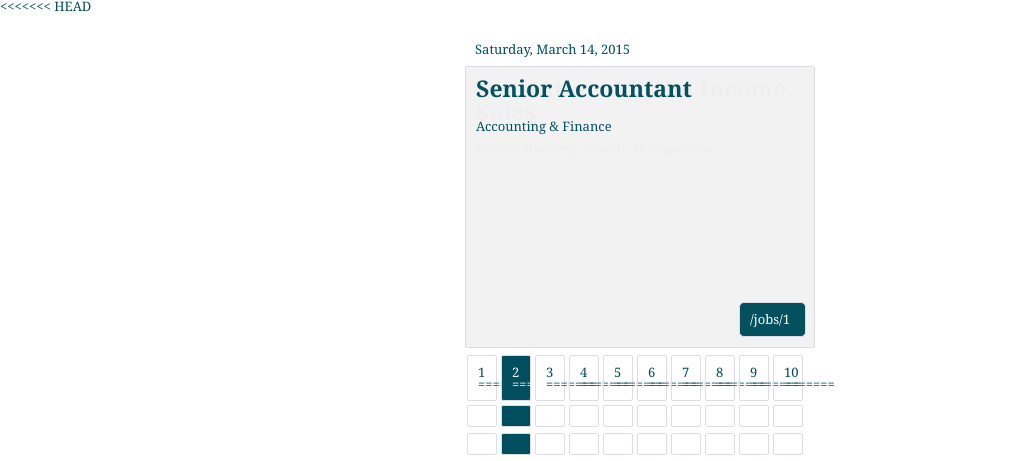
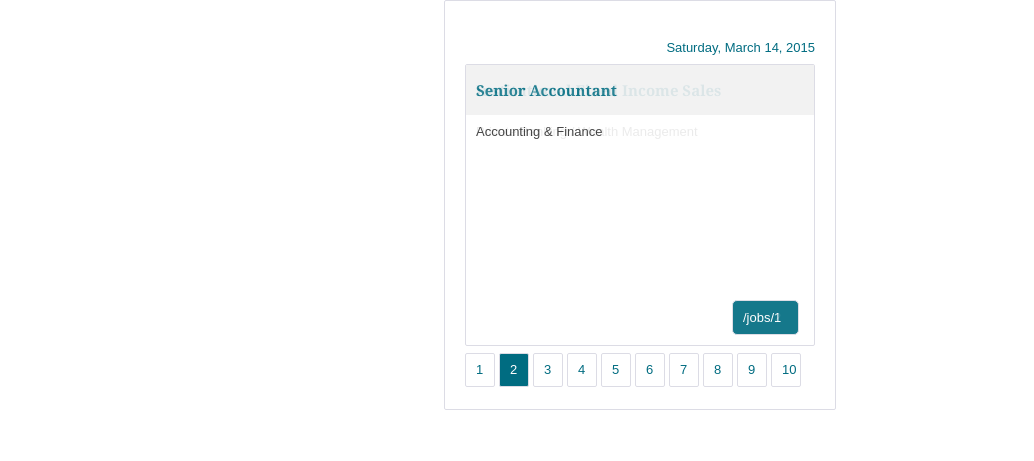
Before and after one commit to lybstore/image-flickr, a plain HTML site: page index.html in a window 1280 px wide. Shown: the top 461 px of the page, without its empty margins (0-1034 px from the left). Drawn offline with nearby package versions, Linux system fonts and the light colour scheme.

Commit message:
add modulus to image tickr, which limit the slides to only display 10

```diff
--- a/app/controllers/tickCtrl.js
+++ b/app/controllers/tickCtrl.js
@@ -32,7 +32,7 @@ app.service("tickrService", function ($http, $q){
     var timer;
 	$scope.startAuto = function() {
 	  	timer = $interval(function(){
-	  		$scope.jobNotification = ($scope.jobNotification + 1) % $scope.jobs.length;
+	  		$scope.jobNotification = ($scope.jobNotification + 1) % 10;
 	  	}, 5000);
 	};
 
@@ -41,7 +41,7 @@ app.service("tickrService", function ($http, $q){
 
 	 };
 
-	$scope.showJobNotification = function (index) {
+		$scope.showJobNotification = function (index) {
 		if (timer){
 			$interval.cancel(timer);
 			$scope.startAuto();
@@ -49,5 +49,14 @@ app.service("tickrService", function ($http, $q){
 		$scope.jobNotification = index;
 	};
 
+	$scope.stopAuto = function() {
+	  console.log('tickCtrl.stopAuto() triggered');
+	  if(timer) {
+  	  $interval.cancel(timer);
+  	  timer = undefined;
+	  }
+	}
+
+
 
 });
--- a/app/data/jobs.json
+++ b/app/data/jobs.json
@@ -2,6 +2,8 @@
 	"name": "jobticker",
 	"version": ".5",
 	"date": "2011-09-01T11:31:22.042Z",
+
+
 	"jobs": [
 		{
 			"jobTitle": "Senior Accountant",
@@ -63,5 +65,11 @@
 			"sector": "HR & Recruitment",
 			"link": "/jobs/12"
 		}
-	]
+	],
+
+	"title": [
+				{"widgetTitle": "Latest Jobs"}
+
+			 ]
+
 }
--- a/app/styles/sass/Atoms/_body.scss
+++ b/app/styles/sass/Atoms/_body.scss
@@ -2,15 +2,17 @@
 
 $none: none;
 $default: 0px;
-$body-font: georgia, sans-serif;
+$body-font: arial, sans-serif;
+$heading-font: georgia, sans-serif;
 $body-font-size: 13px;
-$heading-font-size: 23px;
+$heading-font-size: 15px;
 $bold: bold;
 $white: #fff;
-$green: #004e5e;
+$green: #006c81;
+$screen-font-color: #333;
 $full-width: 100%;
 $header-bg: rgba(0,0,0,.6);
-$default-padding: 15px;
+$default-padding: 10px;
 $hover-boarder: #680000;
 $search-box-width: 200px;
 
@@ -32,6 +34,51 @@ $search-box-width: 200px;
   top: 0;
 }
 
+@mixin default-border($default){
+	border: 1px solid #dcdce5;
+}
+
+@mixin widget-border-radius($none){
+	border-radius: 2px;
+}
+
+@mixin indentifer-styles($default){
+	margin: 2px;
+	width: 8px;
+	border: 1px solid #dcdce5;
+	@include widget-border-radius($default);
+	display: inline-block;
+	transition: opacity 1s;
+	line-height: 12px;
+	&:hover{
+		background-color: $green;
+		transition: all 0.2s ease-in-out;
+		color: $white;
+	}
+	p{
+		margin: 0px;
+		padding: 0px;
+		color: $green;
+	}
+}
+
+@mixin widget-slider-btn($default){
+	position: absolute;
+	bottom: 10px;
+	border: 1px solid #dcdce5;
+	right: 15px;
+	width: 45px;
+	color: $white;
+	background-color: $green;
+	border-radius: 5px;
+	transition: all 0.1s ease-in-out;
+	&:hover{
+		background-color: $white;
+		transition: all 0.1s ease-in-out;
+		color: $green;
+	}
+}
+
 
 // GLOBAL STYLES
 
@@ -48,11 +95,19 @@ body{
 }
 
 h1,h2,h3,h4,p,span,pre,a{
-	padding: 10px;}
+	padding: $default-padding;
+}
 
-h1{
+h1, h2{
 	font-size: $heading-font-size;
 	font-weight: $bold;
+	font-family: $heading-font;
+}
+
+h2{
+	background: #f2f2f2;
+  	height: $default + 30;
+  	line-height: $default + 30;
 }
 
 a{
@@ -60,3 +115,7 @@ a{
 	cursor: pointer;
 	color: $green;
 }
+
+p{
+	color: $screen-font-color;
+}
--- a/app/styles/sass/Atoms/_tickr.scss
+++ b/app/styles/sass/Atoms/_tickr.scss
@@ -2,66 +2,59 @@
 	position: relative;
 	width: 350px;
 	margin: 0 auto;
+	padding: 10px 20px 20px;
+	@include default-border($default);
+	@include widget-border-radius($default);
+	h3{
+		text-align: right;
+		padding: 10px 0;
+	}
 }
 
 .tickrSlider{
-	width: 100%;
-	border: 1px solid #dcdce5;
+	width: $full-width;
+	@include default-border($default);
 	max-width: 348px;
 	height: 280px;
-	background-color: #f2f2f2;
 	position: relative;
-	border-radius: 2px;
+	@include widget-border-radius($default);
 }
 
 .indentifer-container{
 	position: relative;
 	margin-top: 5px;
-	:last-child{
-		margin-right: 8px;
+	:first-child{
+		margin-left: 0px;
 
 	}
 }
 
 .tickSlider-indentifer{
-	margin: 2px;
-	width: 8px;
-	border: 1px solid #dcdce5;
-	border-radius: 2px;
-	display: inline-block;
-	transition: opacity 1s;
-	line-height: 12px;
-	&:hover{
-		background-color: $green;
-		transition: all 0.2s ease-in-out;
-		color: $white;
-	}
-	p{
-		margin: 0px;
-		padding: 0px;
-	}
+	@include indentifer-styles($default);
 }
 
 .active{
 	background-color: $green;
 	transition: opacity 1s;
-	color: $white;
 	width: 8px;
-	border: 1px solid #dcdce5;
-
+	@include default-border($default);
+	p{
+		color: $white;
+	}
 }
 
 .tickrSlider-inner{
 	position: relative;
-	width: 350px;
+	width: 348px;
 	height: 280px;
+	cursor: pointer;
 }
 
 .tickrSlider-slide{
 	opacity:0;
 	position: absolute;
 	top: 0;
-	transition: opacity 3s;
+	transition: opacity 1s;
 }
 
 .job-active{
@@ -69,19 +62,6 @@
 }
 
 .tickrSlide-info{
-	position: absolute;
-	bottom: 10px;
-	border: 1px solid #dcdce5;
-	right: 10px;
-	width: 45px;
-	color: $white;
-	background-color: $green;
-	border-radius: 5px;
-	transition: all 0.1s ease-in-out;
 	z-index: 800;
-	&:hover{
-		background-color: $white;
-		transition: all 0.1s ease-in-out;
-		color: $green;
-	}
+	@include widget-slider-btn($default);
 }
--- a/app/styles/sass/Components/_grids.scss
+++ /dev/null
@@ -1,10 +0,0 @@
-// Requirements
-// ============
-
-@import "susy";
-
-$susy: (
-  flow: ltr,
-  columns: 12,
-  gutters: 1/4,
-);
--- a/app/styles/sass/Components/_header.scss
+++ /dev/null
@@ -1,8 +0,0 @@
-header{
-	position: fixed;
-	width: $full-width;
-	background-color: $header-bg;
-	@include no-margins($none);
-	padding: $default-padding;
-	height: 50px;
-}
--- a/app/styles/sass/Molecules/_search-box.scss
+++ /dev/null
@@ -1,40 +0,0 @@
-
-.search-box-container{
-	position: relative;
-	width: $search-box-width;
-	display: inline-block;
-	margin: 15px 50px;
-	float: right;
-	@include breakpoint(max-width 600px){
-		width: $search-box-width - 80;
-	}
-}
-
-.search-box{
-	width: $full-width;
-	padding: $default-padding / 3;
-	border: 2px solid $white;
-	border-radius: 2px $white;
-	@include none-select($none);
-	transition: 0.5s ease-in-out;
-	&:hover{
-		border: 2px solid $hover-boarder;
-		transition: 0.5s ease-in-out;
-	}
-}
-
-.search-box-icon{
-	position: absolute;
-	right: 0;
-	z-index: 9;
-	padding: $default-padding / 3 0;
-}
-
-.slide-show{
-	height: $search-box-width;
-	width: $search-box-width;
-	max-width: 80px;
-	max-height: 80px;
-	overflow: hidden;
-
-}
--- a/index.html
+++ b/index.html
@@ -16,19 +16,19 @@
 
 
 	<body>
-	<section class="wrapper" data-ng-app="tickrApp">
-<<<<<<< HEAD
 
 
+	<section class="wrapper" data-ng-app="tickrApp">
+			<div class="tickr-container" data-ng-controller="tickCtrl">
+				<h1>{{job.title.widgetTitle}}</h1>
 
-	<div class="tickr-container">
-		<h1></h1>
-		<div data-ng-controller="tickCtrl">
+				<div>
 					<h3>{{date | date:'fullDate' : 'GMT'}}</h3>
-			<ul class="tickrSlider">
+
+					<ul ng-mouseover="stopAuto()" ng-mouseleave="startAuto()" class="tickrSlider">
 						<li class="tickrSlider-slide" ng-class="{'job-active' :isActive($index)}" data-ng-repeat="job in jobs">
 							<div class="tickrSlider-inner">
-						<h1>{{job.jobTitle}}</h1>
+								<h2>{{job.jobTitle}}</h2>
 								<p>{{job.sector}}</p>
 								<a class="tickrSlide-info" href="{{job.link}}">{{job.link}}</a>
 							</div>
@@ -38,28 +38,10 @@
 					<nav class="indentifer-container">
 						<a class="tickSlider-indentifer" data-ng-repeat="job in jobs | limitTo : 10" ng-class="{'active' :isActive($index)}" ng-click="showJobNotification($index);">
 							<p>{{$index + 1}}</p>
-=======
-		<div data-ng-controller="tickCtrl">
-			<ul>
-				<li data-ng-repeat="job in jobs" ng-show="isActive($index)">
-					<h1>{{job.jobTitle}}</h1>
-					<p>{{job.sector}}</p>
-					<a href="/"></a>
-				</li>
-			</ul>
-			<!-- THUMBS -->
-			<nav>
-				<a data-ng-repeat="job in jobs" ng-class="{'active' :isActive($index)}" ng-click="showJobNotification($index);">
-					{{$index + 1}}
->>>>>>> 3816d96de8882e7f5d1893d6e5355f0dbe89886d
 						</a>
 					</nav>
 			    </div>
-<<<<<<< HEAD
 		    </div>
-
-=======
->>>>>>> 3816d96de8882e7f5d1893d6e5355f0dbe89886d
    </section>
 
 	<script src="https://ajax.googleapis.com/ajax/libs/angularjs/1.3.0/angular.min.js"></script>
```
Also changed, not shown: app/styles/css/style.css, 2 other files. Lines whose indentation alone changed are shown as unchanged.
